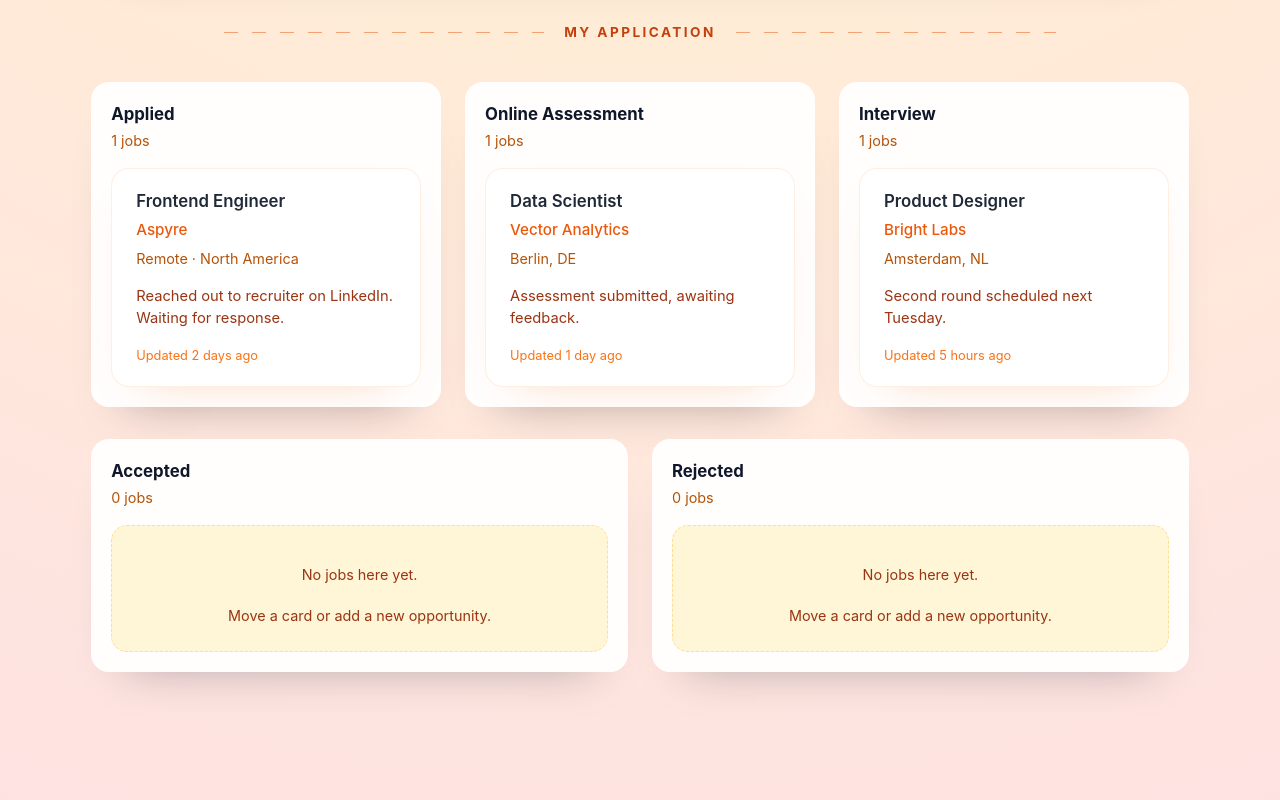
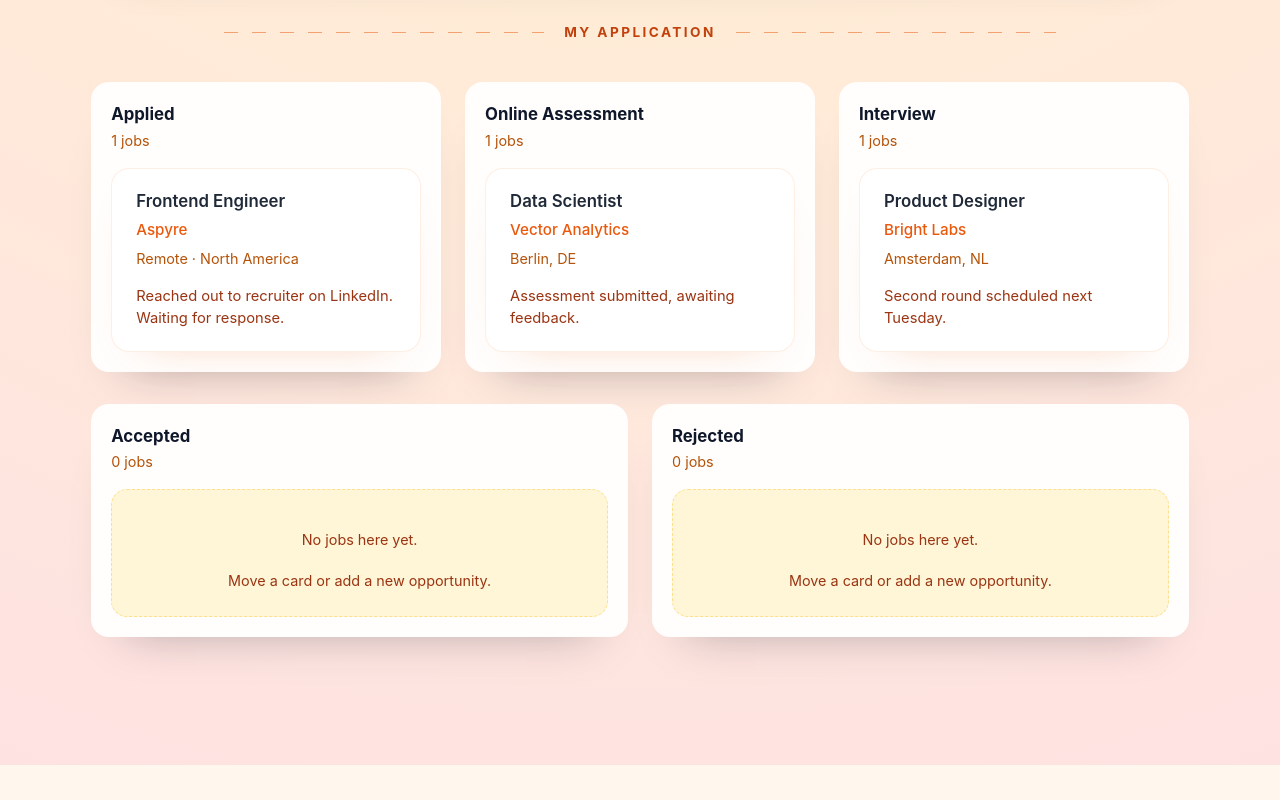
Before and after one commit to fernandwill/aspyre, a React app in the folder frontend/: page / in a window 1280 px wide. Shown: the part 883-1683 px from the top of the page. After the commit the page ends 1648 px from the top, so only its background shows below. Built offline with nearby package versions, Linux system fonts and the light colour scheme; the HTML template or start-up script is replaced by a standard one.

Commit message:
removed lastUpdate

```diff
--- a/frontend/src/App.jsx
+++ b/frontend/src/App.jsx
@@ -23,7 +23,6 @@
     link: 'https://jobs.lever.co/example/frontend-engineer',
     status: 'Applied',
     notes: 'Reached out to recruiter on LinkedIn. Waiting for response.',
-    lastUpdate: '2 days ago',
   },
   {
     id: '2',
@@ -33,7 +32,6 @@
     link: 'https://boards.greenhouse.io/example/product-designer',
     status: 'Interview',
     notes: 'Second round scheduled next Tuesday.',
-    lastUpdate: '5 hours ago',
   },
   {
     id: '3',
@@ -43,7 +41,6 @@
     link: 'https://jobs.example.com/vector-analytics/data-scientist',
     status: 'Online Assessment',
     notes: 'Assessment submitted, awaiting feedback.',
-    lastUpdate: '1 day ago',
   },
 ]
 
@@ -208,9 +205,6 @@
                 </div>
               </header>
               {job.notes && <p className="job-card__notes">{job.notes}</p>}
-              <footer className="job-card__footer">
-                <span className="updated">Updated {job.lastUpdate}</span>
-              </footer>
             </article>
           ))}
           {(jobsByStatus[status] ?? []).length === 0 && (
@@ -283,7 +277,6 @@
           location: editForm.location.trim() || job.location,
           link: normalizedLink,
           notes: editForm.notes.trim(),
-          lastUpdate: 'Just now',
         }
       })
     )
@@ -307,7 +300,6 @@
       id: generateId(),
       status: 'Applied',
       notes: 'Added from URL input.',
-      lastUpdate: 'Just now',
       link: normalizedLink,
       ...inferred,
     }
@@ -328,7 +320,6 @@
       id: generateId(),
       status: 'Applied',
       notes: manualJob.notes?.trim() || 'Added manually.',
-      lastUpdate: 'Just now',
       title: manualJob.title.trim(),
       company: manualJob.company.trim(),
       location: manualJob.location.trim(),
@@ -337,12 +328,6 @@
 
     setJobs((previous) => [newJob, ...previous])
     setManualJob({ title: '', company: '', location: '', link: '', notes: '' })
-  }
-
-  function updateJobStatus(id, status) {
-    setJobs((previous) =>
-      previous.map((job) => (job.id === id ? { ...job, status, lastUpdate: 'Just now' } : job))
-    )
   }
 
   function handleDragStart(event, jobId) {
```
